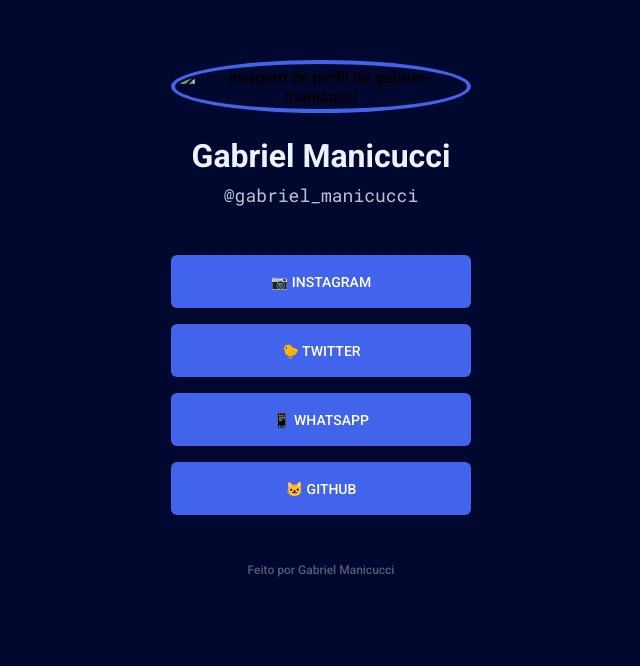
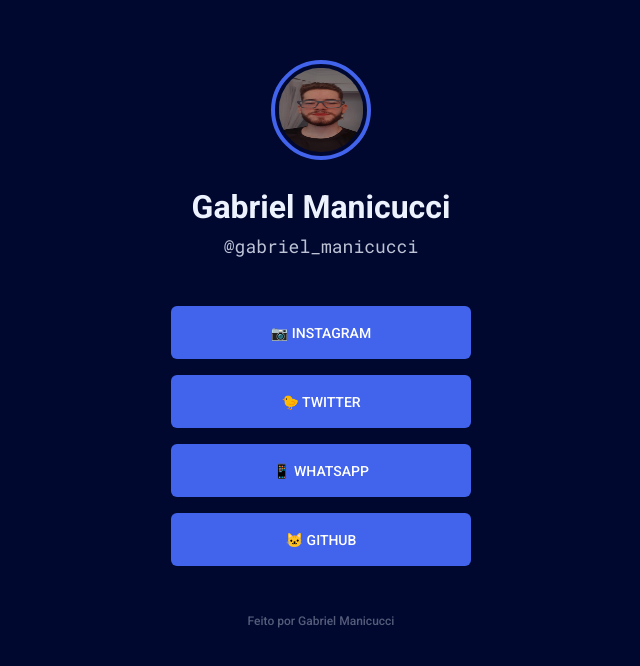
Before and after one commit to GabrielManicucci/links-de-Gabriel-Manicucci, a plain HTML site: page index.html in a window 1280 px wide. Shown: the whole page, without its empty margins (319-959 px from the left). Drawn offline with Linux system fonts and the light colour scheme; the site is published under a folder, as on GitHub Pages, so addresses that start at the root find nothing.

Commit message:
.confirmed

```diff
--- a/index.html
+++ b/index.html
@@ -18,7 +18,7 @@
     <div class="contenier">
       <img
         class="avatar"
-        src="/Assets/imagem-de-perfil-de-gabriel-manicucci.jpg"
+        src="./Assets/imagem-de-perfil-de-gabriel-manicucci.jpg"
         alt="imagem de perfil de gabriel-manicucci"
       />
       <h1>Gabriel Manicucci</h1>
```
